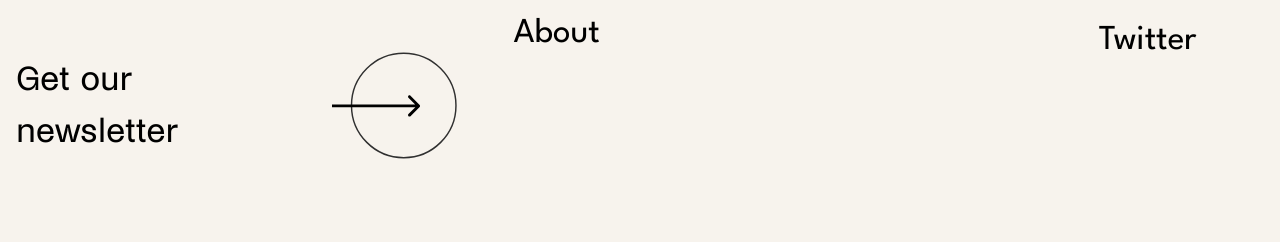
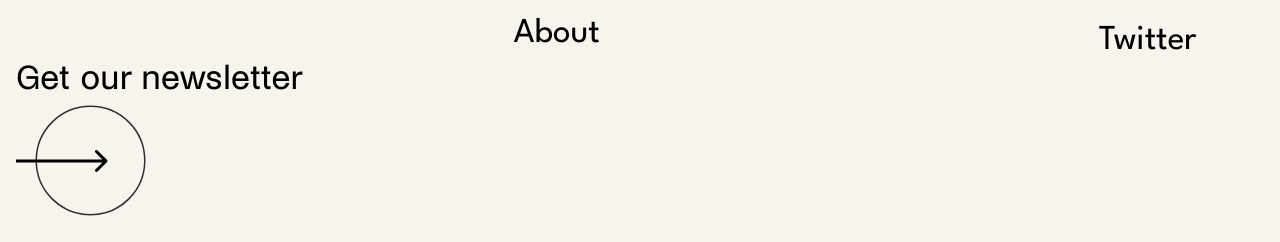
Before and after one commit to ringojuice03/MingMing-Web, a React (Create React App) app in the folder frontend/: page /about in a window 1280 px wide. Shown: the part 555-797 px from the top of the page. Built offline with nearby package versions, Linux system fonts and the light colour scheme.

Commit message:
fix: Change class name to suit location

```diff
--- a/frontend/src/App.css
+++ b/frontend/src/App.css
@@ -203,7 +203,7 @@ body{
   height: auto;
 }
 
-.cta-newsletter{
+.cta-footer-newsletter{
   display: flex;
   align-items: center;
   justify-content: flex-start;
```
